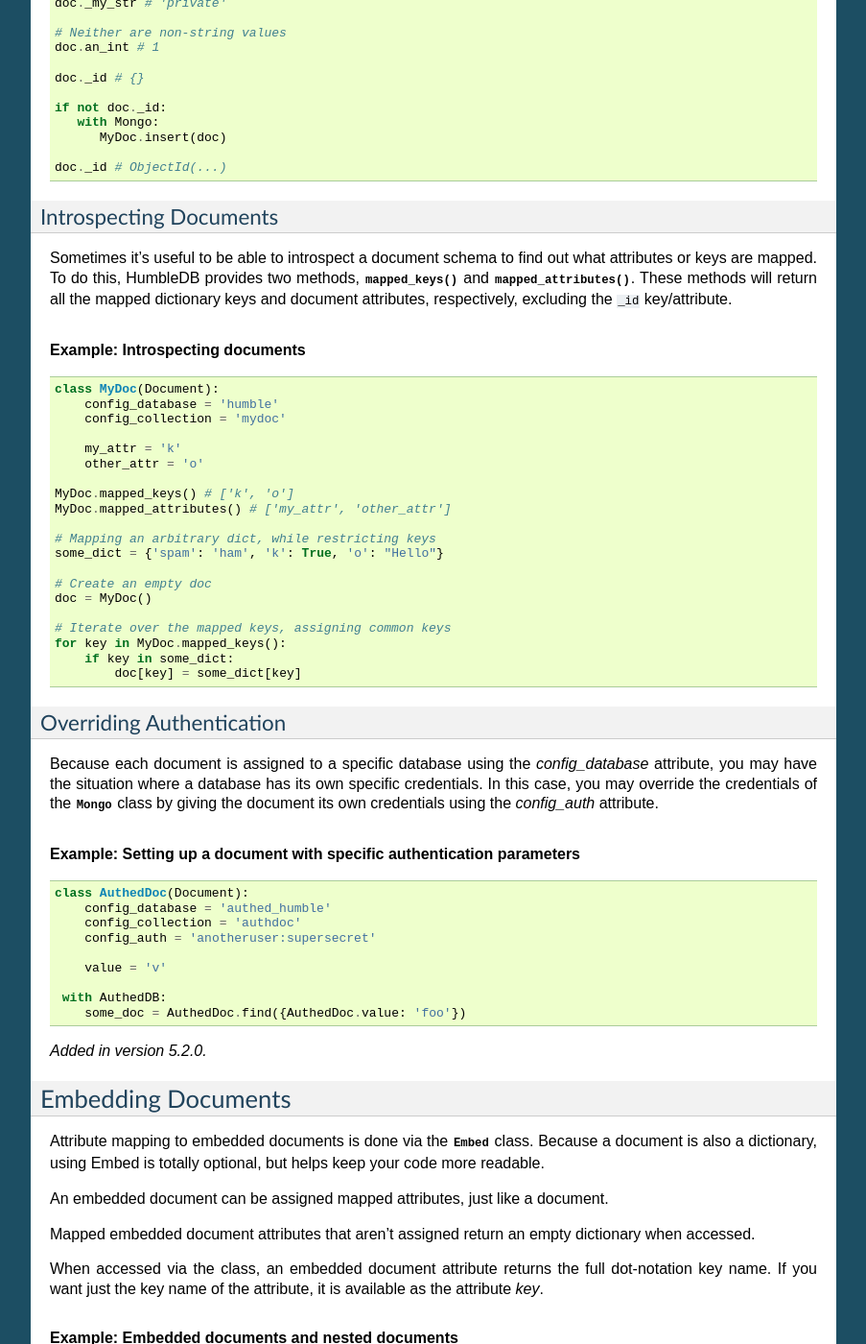
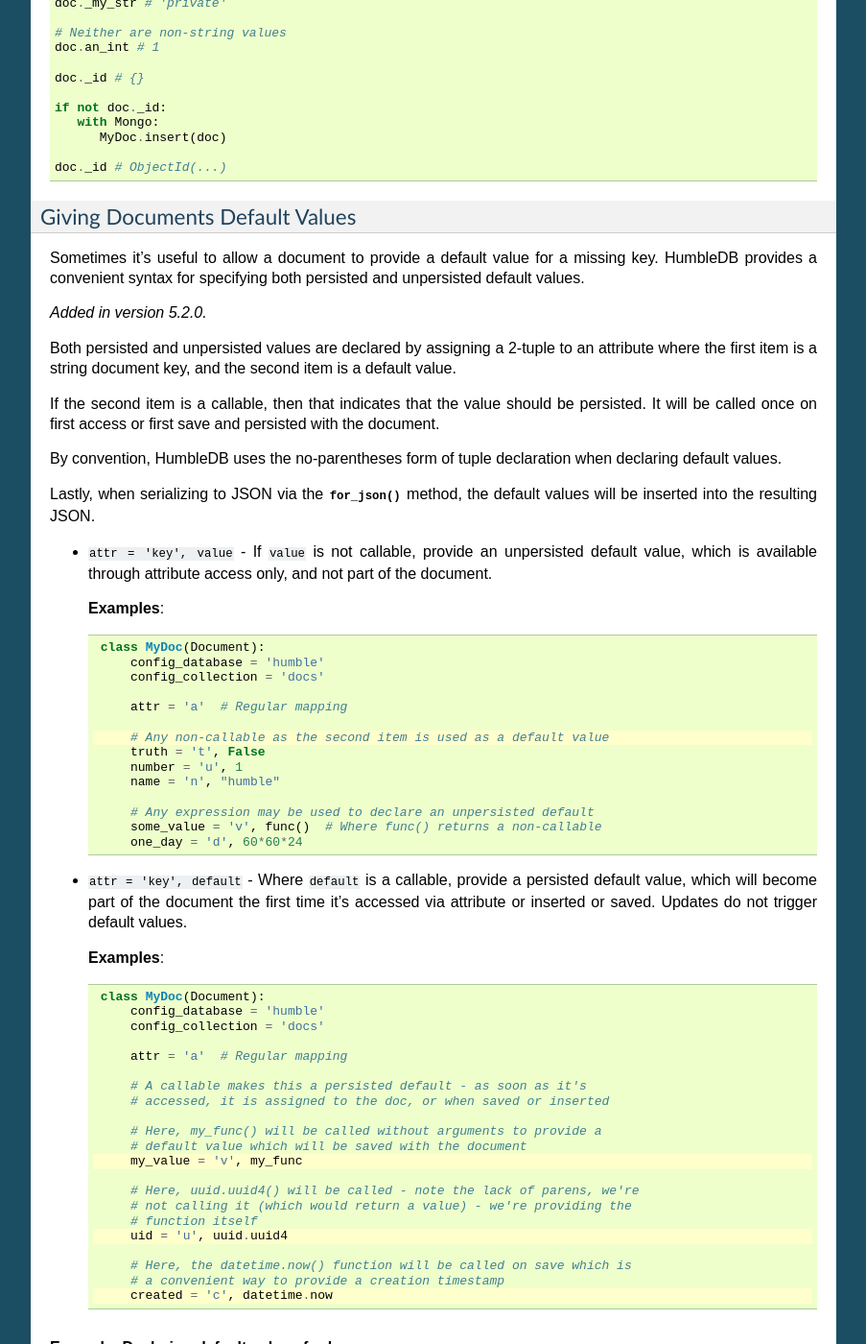
Before and after one commit to shakefu/humbledb, a Sphinx documentation site: the page built from docs/tutorial.rst, in a window 1280 px wide and 1400 px high, scrolled down 3871 px. Shown: the whole window at 96% size, without its empty margins (198-1101 px from the left). Built offline with Sphinx 7.4.7, drawn with Linux system fonts in a browser that asks for light colours; some of the changed text lies outside the part shown.

Commit message:
Syncing up with shakefu's humbledb/master.  Mongo auth implementation is back in mongoauth branch.

```diff
--- a/README.rst
+++ b/README.rst
@@ -70,5 +70,5 @@
 Contributors
 ------------
 
-* `shakefu <https://github.com/shakefu>`_
+* `shakefu <https://github.com/shakefu>`_ (Creator, Maintainer)
 * `paulnues <https://github.com/paulnues>`_
--- a/docs/changes.rst
+++ b/docs/changes.rst
@@ -6,9 +6,11 @@
 
 This section contains all the changes that I can remember, by version.
 
-6.0.0
+5.2.0
 -----
 
+- :class:`~humbledb.document.Document` declarations can now include default
+  values. See :ref:`default-values` for more details.
 - :class:`~humbledb.array.Array` regexes now escape periods to prevent name
   collisions.
 
--- a/docs/tutorial.rst
+++ b/docs/tutorial.rst
@@ -275,6 +275,144 @@
 
    doc._id # ObjectId(...)
 
+.. _default-values:
+
+Giving Documents Default Values
+-------------------------------
+
+Sometimes it's useful to allow a document to provide a default value for a
+missing key. HumbleDB provides a convenient syntax for specifying both
+persisted and unpersisted default values.
+
+.. versionadded:: 5.2.0
+
+Both persisted and unpersisted values are declared by assigning a 2-tuple to an
+attribute where the first item is a string document key, and the second item is
+a default value.
+
+If the second item is a callable, then that indicates that the value
+should be persisted. It will be called once on first access or first save and
+persisted with the document.
+
+By convention, HumbleDB uses the no-parentheses form of tuple
+declaration when declaring default values.
+
+Lastly, when serializing to JSON via the
+:meth:`~humbledb.document.Document.for_json` method, the default values will be
+inserted into the resulting JSON.
+
+* ``attr = 'key', value`` - If ``value`` is not callable, provide an
+  unpersisted default value, which is available through attribute access only,
+  and not part of the document.
+
+  **Examples**:
+
+  .. code-block:: python
+     :emphasize-lines: 7
+
+      class MyDoc(Document):
+          config_database = 'humble'
+          config_collection = 'docs'
+
+          attr = 'a'  # Regular mapping
+
+          # Any non-callable as the second item is used as a default value
+          truth = 't', False
+          number = 'u', 1
+          name = 'n', "humble"
+
+          # Any expression may be used to declare an unpersisted default
+          some_value = 'v', func()  # Where func() returns a non-callable
+          one_day = 'd', 60*60*24
+
+* ``attr = 'key', default`` - Where ``default`` is a callable, provide a
+  persisted default value, which will become part of the document the first
+  time it's accessed via attribute or inserted or saved. Updates do not trigger
+  default values.
+
+  **Examples**:
+
+  .. code-block:: python
+     :emphasize-lines: 12,17,21
+
+      class MyDoc(Document):
+          config_database = 'humble'
+          config_collection = 'docs'
+
+          attr = 'a'  # Regular mapping
+
+          # A callable makes this a persisted default - as soon as it's
+          # accessed, it is assigned to the doc, or when saved or inserted
+
+          # Here, my_func() will be called without arguments to provide a
+          # default value which will be saved with the document
+          my_value = 'v', my_func
+
+          # Here, uuid.uuid4() will be called - note the lack of parens, we're
+          # not calling it (which would return a value) - we're providing the
+          # function itself
+          uid = 'u', uuid.uuid4
+
+          # Here, the datetime.now() function will be called on save which is
+          # a convenient way to provide a creation timestamp
+          created = 'c', datetime.now
+
+.. rubric:: Example: Declaring default values for keys
+
+::
+
+   class BlogPost(Document):
+       config_database = 'humble'
+       config_collection = 'posts'
+
+       title = 't'  # Normal attribute
+       author = 'a'  # Still normal
+
+       public = 'p', False  # Default value that is not saved automatically
+
+       created = 'c', datetime.now  # This will be saved to the document
+
+
+   # Create a post
+   post = BlogPost()
+   post.title = "A post"
+   post.author = "HumbleDB"
+
+   # The default value is provided on the document object when accessed via an
+   # attribute
+   post.public  # False
+
+   # But it isn't part of the document itself, so dict key access will raise a
+   # KeyError
+   post[BlogPost.public]  # KeyError
+   post['p']  # KeyError
+
+   # After the first access, the persisted default is called and the returned
+   # value is stored in the document and will be consistent from then on
+   post.created  # datetime(2014, 2, 14, 6, 59, 0)
+
+   # Saving the post would also call the persisted default and store the value
+
+   # Save the post and reload it
+   with Mongo:
+       _id = BlogPost.save(post)
+       post = BlogPost.find_one(_id)
+
+   # The unpersisted default value is not stored with the document
+   post  # BlogPost({'_id': ObjectId(), 't': "A post", 'a': "HumbleDB",
+         #         'c': datetime(2014, 2, 14, 6, 59, 0)})
+
+   # But it's still available on the document object
+   post.public  # False
+
+   # Once modified, the value will be saved and retrieved like normal
+   post.public = True
+   with Mongo:
+       BlogPost.save(post)
+
+   post  #  BlogPost({'_id': ObjectId(), 't': "A post", 'a': "HumbleDB",
+         #         'p': True, 'c': datetime(2014, 2, 14, 6, 59, 0)})
+
 
 Introspecting Documents
 -----------------------
@@ -310,34 +448,6 @@
    for key in MyDoc.mapped_keys():
        if key in some_dict:
            doc[key] = some_dict[key]
-
-.. _overriding-authentication:
-
-Overriding Authentication
--------------------------
-
-Because each document is assigned to a specific database using the
-`config_database` attribute, you may have the situation where a database
-has its own specific credentials.  In this case, you may override the
-credentials of the :class:`~humbledb.mongo.Mongo` class by giving
-the document its own credentials using the `config_auth` attribute.
-
-.. rubric:: Example: Setting up a document with specific
-    authentication parameters
-
-::
-
-   class AuthedDoc(Document):
-       config_database = 'authed_humble'
-       config_collection = 'authdoc'
-       config_auth = 'anotheruser:supersecret'
-
-       value = 'v'
-
-    with AuthedDB:
-       some_doc = AuthedDoc.find({AuthedDoc.value: 'foo'})
-
-.. versionadded:: 5.2.0
 
 .. _embedding-documents:
 
@@ -760,27 +870,12 @@
 .. rubric:: Connection Settings
 
 * **config_host** (``str``) - Hostname to connect to.
-* **config_port** (``int``, optional, default:``27017``) - Port to connect to.
-
-.. versionchanged:: 5.2.0
-
-`config_port` is now optional and will default to what
-:class:`~pymongo.connection.Connection` will use as default (port 27017).
-
+* **config_port** (``int``) - Port to connect to.
 * **config_replica** (``str``, optional) - Name of the replica set.
 
 If ``config_replica`` is present on the class, then HumbleDB will automatically
 use a :class:`~pymongo.connection.ReplicaSetConnection` for you. (Requires
 ``pymongo >= 2.1``.)
-
-* **config_auth** (``str``, optional) - Username and password.
-
-.. versionadded:: 5.2.0
-
-The `config_auth` string format is identical to how the username and password are
-found in a typical `MongoDB-URI
-<http://docs.mongodb.org/manual/reference/connection-string/>`_ style
-connection string format.
 
 .. rubric:: Global Connection Settings
 
@@ -788,9 +883,9 @@
 either :func:`Pyconfig.set` (i.e. ``pyconfig.set('humbledb.connection_pool',
 20)`` or create a Pyconfig_ plugin to change these.
 
-* **humbledb.connection_pool** (``int``, default: ``10``) - Size of the
+* **humbledb.connection_pool** (``int``, default: ``300``) - Size of the
   connection pool to use.
-* **humbledb.allow_explicit_request** (``bool``, default: ``False``) - Whether
+* **humbledb.allow_explicit_request** (``bool``, default: ``True``) - Whether
   or not :meth:`~humbledb.mongo.Mongo.start` can be used to define a request,
   without using Mongo as a context manager.
 * **humbledb.auto_start_request** (``bool``, default: ``True``) - Whether to
@@ -822,11 +917,6 @@
        config_port = 3002
        config_replica = 'RS1'
 
-   # A connection that uses Mongo-CR for basic authentication
-   class AuthedDB(Mongo):
-       config_host = 'anotherdb.example.com'
-       config_auth = 'someuser:secret'
-
    # Use your custom subclasses as context managers
    with MyDB:
        docs = MyDoc.find({MyDoc.value: {'$gt': 3}})
@@ -847,13 +937,6 @@
        MyGroup.update({MyGroup.tags: 'example'},
                {'$push': {MyGroup.related: MyDoc._id},
                multi=True)
-
-    # A Mongo subclass with authentication credentials will try to
-    # authenticate when needed.
-    with AuthedDB:
-        # No additional authentication calls are necessary!
-        one_doc = AnotherDoc.find_one({AnotherDoc.value: 'a string'})
-
 
 .. _reports:
 
--- a/humbledb/__init__.py
+++ b/humbledb/__init__.py
@@ -18,7 +18,7 @@
 limitations under the License.
 
 """
-__version__ = '5.1.4'
+__version__ = '5.2.0'
 
 
 # We only want to allow * imports for the most common classes. If you want
```
Also changed, not shown: 13 other files.
